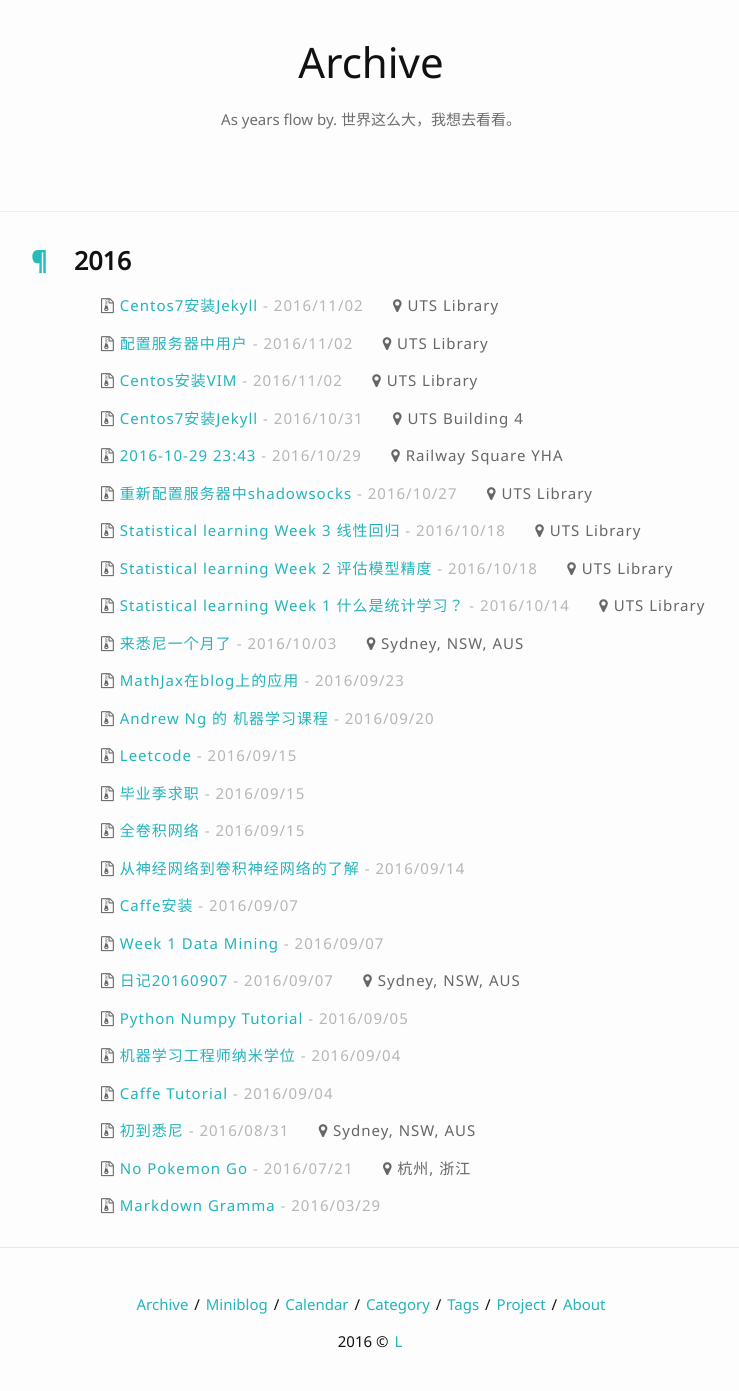
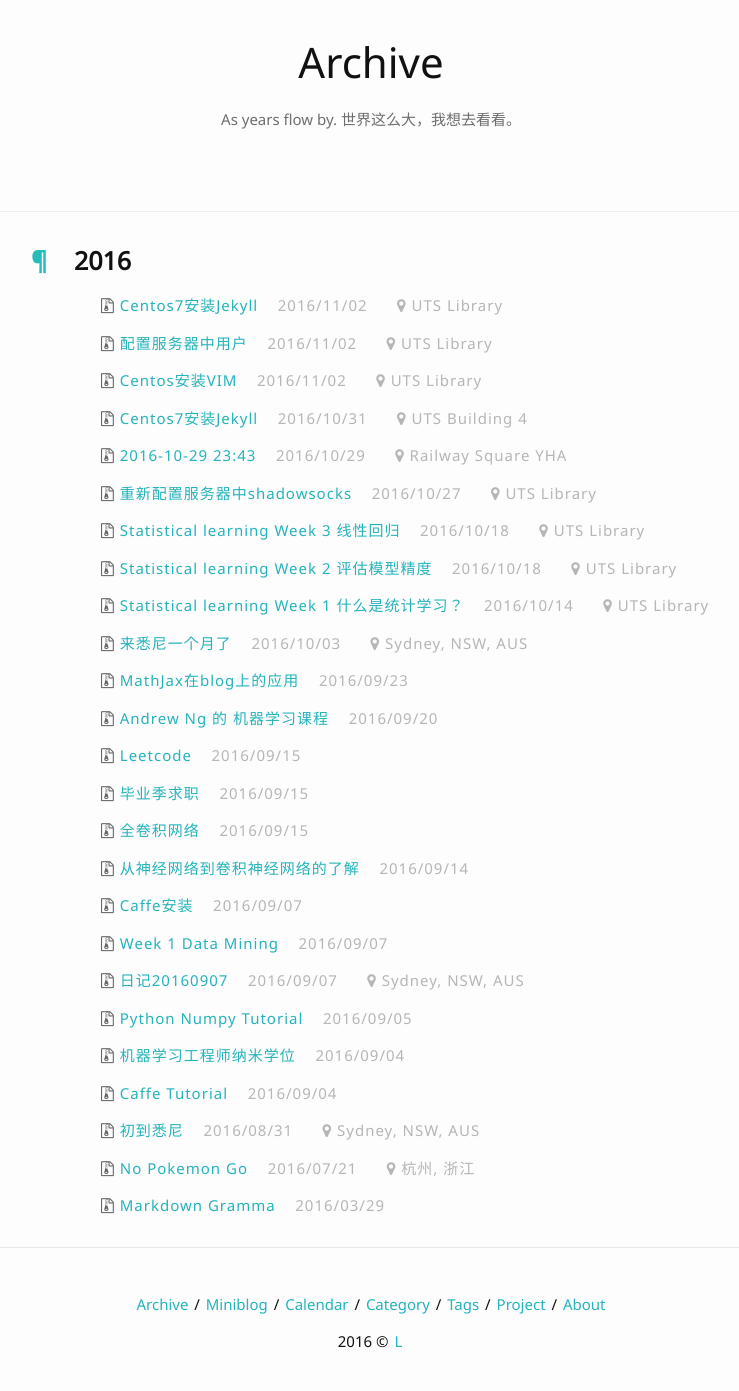
Before and after one commit to liuyanfight/liuyanfight.github.io, a Jekyll site: the page built from archive.html, in a window 1280 px wide. Shown: the whole page, without its empty margins (269-1008 px from the left). Built offline with Jekyll 4.4.1, drawn with Linux system fonts in a browser that asks for light colours; nearby versions of some CDN libraries; comment, search, counter and statistics services are not loaded.

```diff
--- a/archive.html
+++ b/archive.html
@@ -28,9 +28,9 @@ permalink: /archive/
 	<ul>
 		<i class="fa fa-file-archive-o" aria-hidden="true"></i>
 		<a href="{{ post.url | prepend: site.baseurl }}">{{ post.title }}</a>
-		<span class="date"> - {{ post.date | date: "%Y/%m/%d" }}
-		</span>
-		<span>
+		<span class="date">
+            &nbsp;&nbsp;
+            {{ post.date | date: "%Y/%m/%d" }}
 			{% if post.location %}
 				&nbsp;&nbsp;&nbsp;&nbsp;
 				<i class="fa fa-map-marker"></i>
```
Also changed, not shown: miniblog.html (+12 -2 lines).
